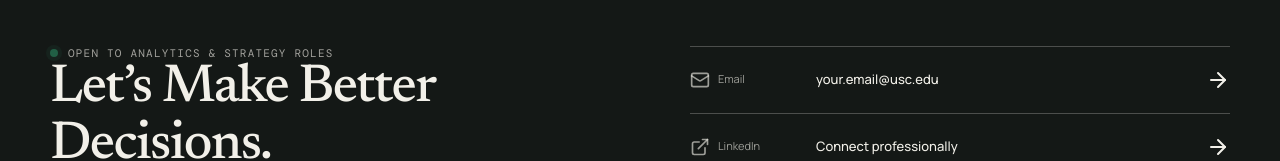
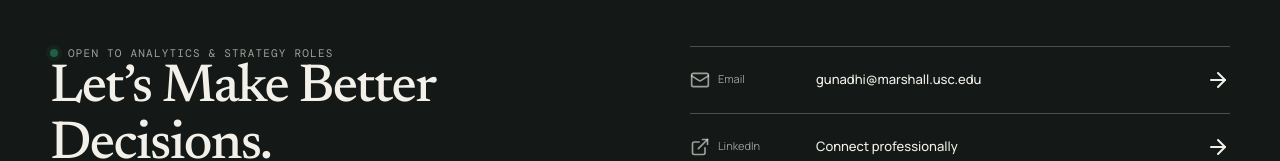
Before and after one commit to gunadhiv/portfolio, a React (Vite) app: page / in a window 1280 px wide. Shown: the part 6317-6478 px from the top of the page. Built offline with nearby package versions, Linux system fonts and the light colour scheme.

Commit message:
Main
Update contact info

```diff
--- a/src/data/portfolioData.js
+++ b/src/data/portfolioData.js
@@ -7,18 +7,13 @@
     valueProposition: 'Analyst and product thinker working across predictive modeling, market strategy, and AI-enabled prototypes.',
     location: 'Los Angeles, CA',
     availability: 'Open to analytics & strategy roles',
-    email: 'your.email@usc.edu', // Replace once before publishing.
+    email: 'gunadhi@marshall.usc.edu',
     social: {
-      github: 'https://github.com/your-username',
-      linkedin: 'https://www.linkedin.com/in/your-handle/',
+      github: 'https://github.com/gunadhiv',
+      linkedin: 'https://www.linkedin.com/in/viviennegunadhi/',
     },
   },
-  metrics: [
-    { value: '13', label: 'projects selected' },
-    { value: '100K', label: 'patient records analyzed' },
-    { value: '2,912', label: 'videos modeled' },
-    { value: '$300M', label: 'portfolio optimized' },
-  ],
+
   about: {
     heading: 'Analytics With a Point of View.',
     paragraphs: [
```
